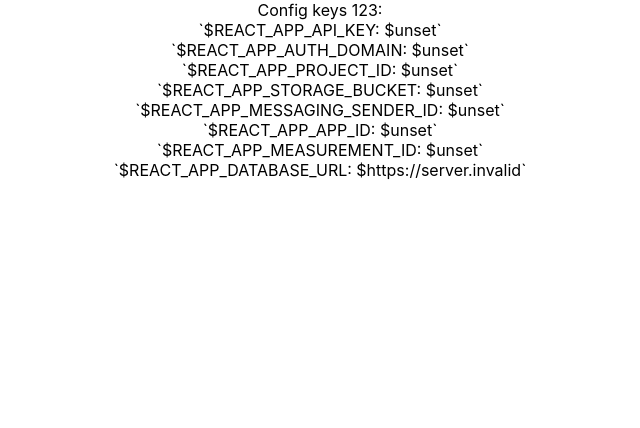
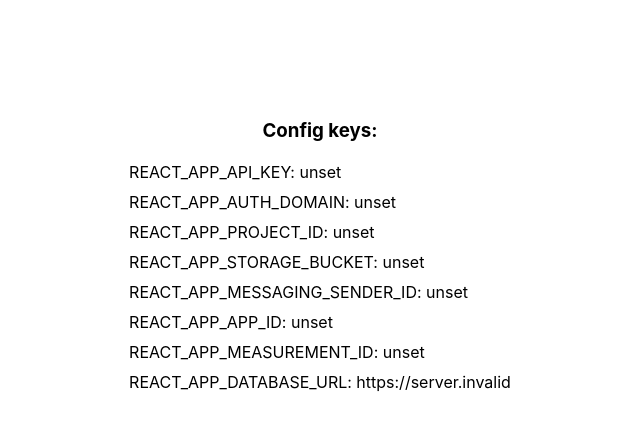
Before and after one commit to omchien/test-firebase, a React (Create React App) app: page / in a window 1280 px wide. Shown: the top 428 px of the page, without its empty margins (320-960 px from the left). Built offline with nearby package versions, Linux system fonts and the light colour scheme; no server answers.

Commit message:
show config

```diff
--- a/src/App.tsx
+++ b/src/App.tsx
@@ -14,13 +14,19 @@ function App() {
     { key: 'REACT_APP_DATABASE_URL', value: process.env.REACT_APP_DATABASE_URL },
   ];
   return (
-    <div className="App">
-      Config keys 123:
-      <div>
+    <div
+      style={{
+        display: 'flex',
+        flexDirection: 'column',
+        alignItems: 'center',
+        marginTop: '100px',
+        textAlign: 'start',
+      }}
+    >
+      <h3 style={{ marginBottom: '10px' }}>Config keys:</h3>
+      <div style={{}}>
         {configKeys.map((item) => (
-          <div>
-            `${item.key}: ${item.value}`
-          </div>
+          <div style={{ margin: '10px 0' }}>{`${item.key}: ${item.value}`}</div>
         ))}
       </div>
     </div>
```
